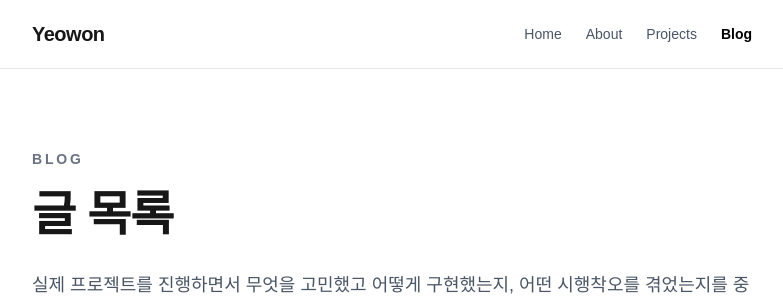
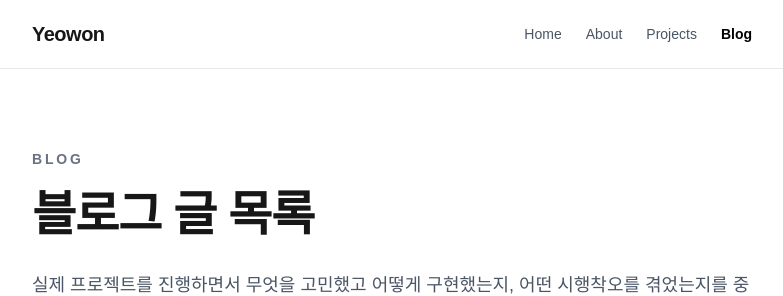
Before and after one commit to yeowon083/my-portfolio-blog, a Next.js app: page /blog in a window 1280 px wide. Shown: the top 296 px of the page, without its empty margins (248-1031 px from the left). Built offline with nearby package versions, Linux system fonts and the light colour scheme; no server answers; the database is empty.

Commit message:
fix blog title

```diff
--- a/app/blog/page.tsx
+++ b/app/blog/page.tsx
@@ -330,7 +330,7 @@ export default async function BlogPage({
         ) : (
           <>
             <h1 className="text-4xl md:text-5xl font-bold tracking-tight leading-tight mb-6">
-              글 목록
+              블로그 글 목록
             </h1>
 
             <p className="text-lg text-gray-600 leading-8">
```
